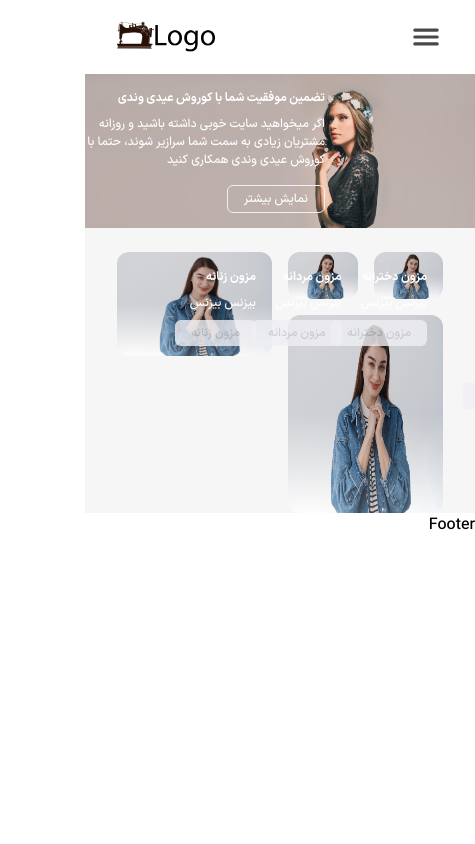
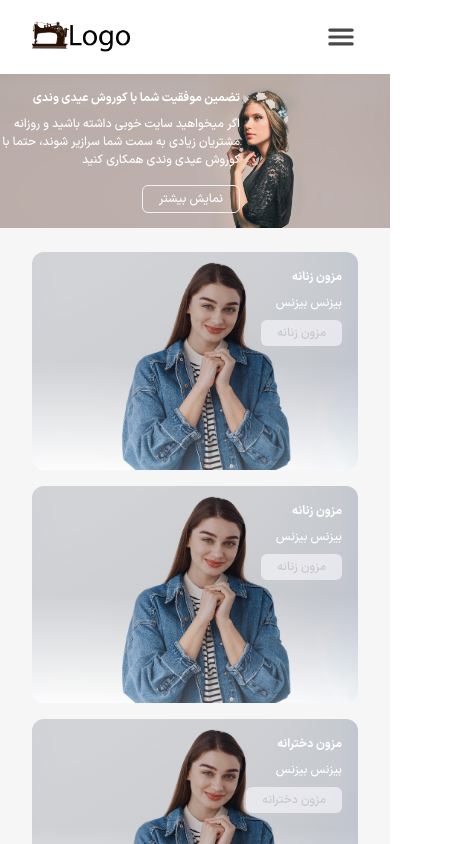
Before and after one commit to kouroshey/ecommerce, a React (Vite) app: page / in a window 390 px wide. Shown: the top 844 px of the page, 475 px wide, since content can reach past the window. Built offline with nearby package versions, Linux system fonts and the light colour scheme.

Commit message:
make Cards responsive

```diff
--- a/src/pages/home/content/Cards.jsx
+++ b/src/pages/home/content/Cards.jsx
@@ -1,23 +1,33 @@
 import Card from "../../../components/ui/Card"
+import useWidth from "../../../hooks/useWidth"
 
 const Cards = () => {
     const cardContentDetails = [
-        {id: 1, text: 'مزون زنانه', cardText: 'مزون زنانه', desc: 'بیزنس بیزنس'},
-        {id: 2, text: 'مزون دخترانه', cardText: 'مزون دخترانه', desc: 'بیزنس بیزنس'},
-        {id: 3, text: 'مزون مردانه', cardText: 'مزون مردانه', desc: 'بیزنس بیزنس'},
-        {id: 4, text: 'مزون پسرانه', cardText: 'مزون پسرانه', desc: 'بیزنس بیزنس'},
+        { id: 1, text: 'مزون زنانه', cardText: 'مزون زنانه', desc: 'بیزنس بیزنس' },
+        { id: 2, text: 'مزون دخترانه', cardText: 'مزون دخترانه', desc: 'بیزنس بیزنس' },
+        { id: 3, text: 'مزون مردانه', cardText: 'مزون مردانه', desc: 'بیزنس بیزنس' },
+        { id: 4, text: 'مزون پسرانه', cardText: 'مزون پسرانه', desc: 'بیزنس بیزنس' },
     ]
+    const { width, breakPoints } = useWidth()
     return (
-    <section className="flex gap-4 flex-row-reverse">
-        <div className="flex-1">
+        <section className=" gap-4 grid md:grid-cols-2 xl:flex-row-reverse xl:flex">
+            <div className="xl:flex-1 flex flex-col gap-4">
                 <Card
-            cardText= {cardContentDetails[0].cardText}
-            desc= {cardContentDetails[0].desc}
-            text= {cardContentDetails[0].text}
+                    cardText={cardContentDetails[0].cardText}
+                    desc={cardContentDetails[0].desc}
+                    text={cardContentDetails[0].text}
                 />
+                {width < breakPoints.xl &&
+                        <Card
+                        cardText={cardContentDetails[0].cardText}
+                        desc={cardContentDetails[0].desc}
+                        text={cardContentDetails[0].text}
+                        maxHeight={width > breakPoints.xl && 'h-[12.4rem]'}
+                        textPosition={width > breakPoints.xl && 'left'}
+                    />}
             </div>
-        <div className="flex-col flex flex-1 h-full gap-4">
-          <div className="flex gap-4">
+            <div className="flex-col flex xl:flex-1 h-full gap-4">
+                <div className="flex gap-4 flex-col xl:flex-row">
                     <Card
                         cardText={cardContentDetails[1].cardText}
                         desc={cardContentDetails[1].desc}
@@ -30,13 +40,15 @@ const Cards = () => {
                     />
                 </div>
                 <div className="">
+                    {width > breakPoints.xl &&
                         <Card
                         cardText={cardContentDetails[0].cardText}
                         desc={cardContentDetails[0].desc}
                         text={cardContentDetails[0].text}
-              maxHeight='h-[12.4rem]'
-              textPosition='left'
-            />
+                        maxHeight={width > breakPoints.xl && 'h-[12.4rem]'}
+                        textPosition={width > breakPoints.xl && 'left'}
+                    />}
+
                 </div>
             </div>
         </section>
```
Lines whose indentation alone changed are shown as unchanged.
